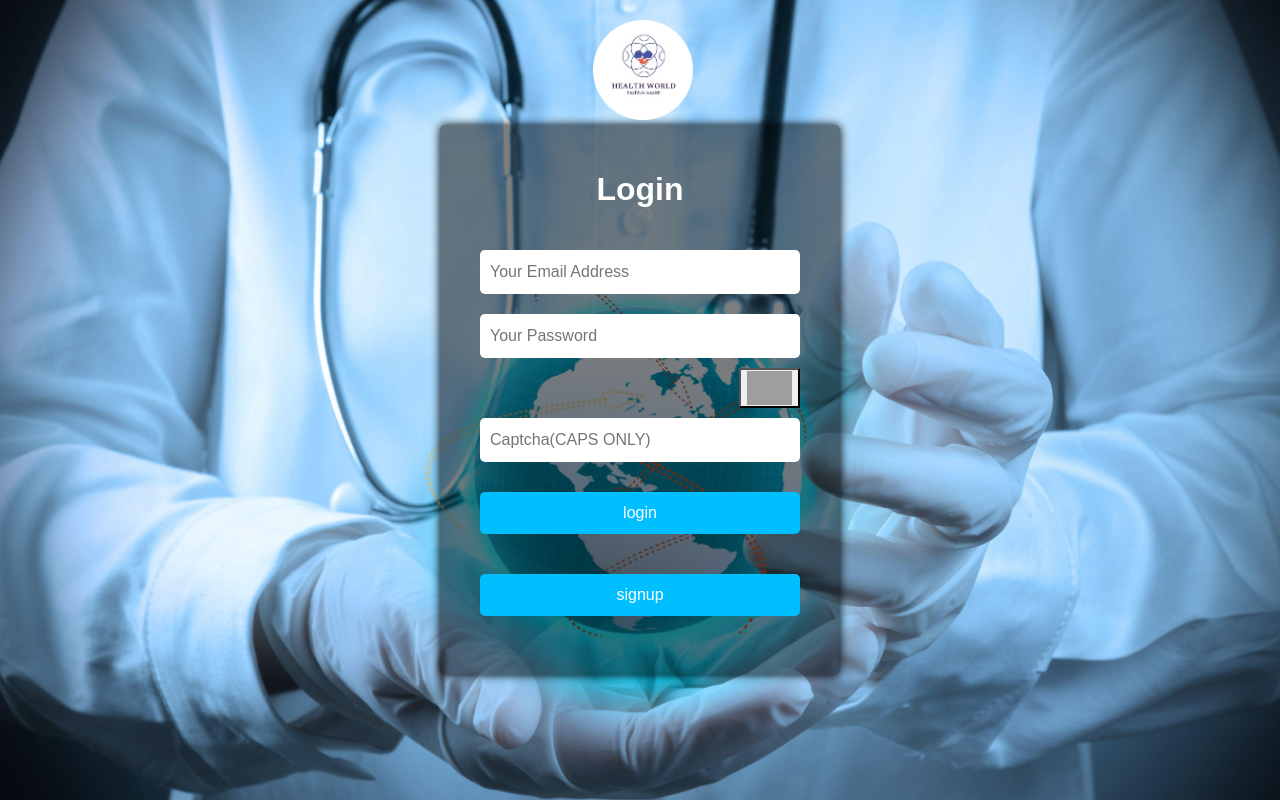
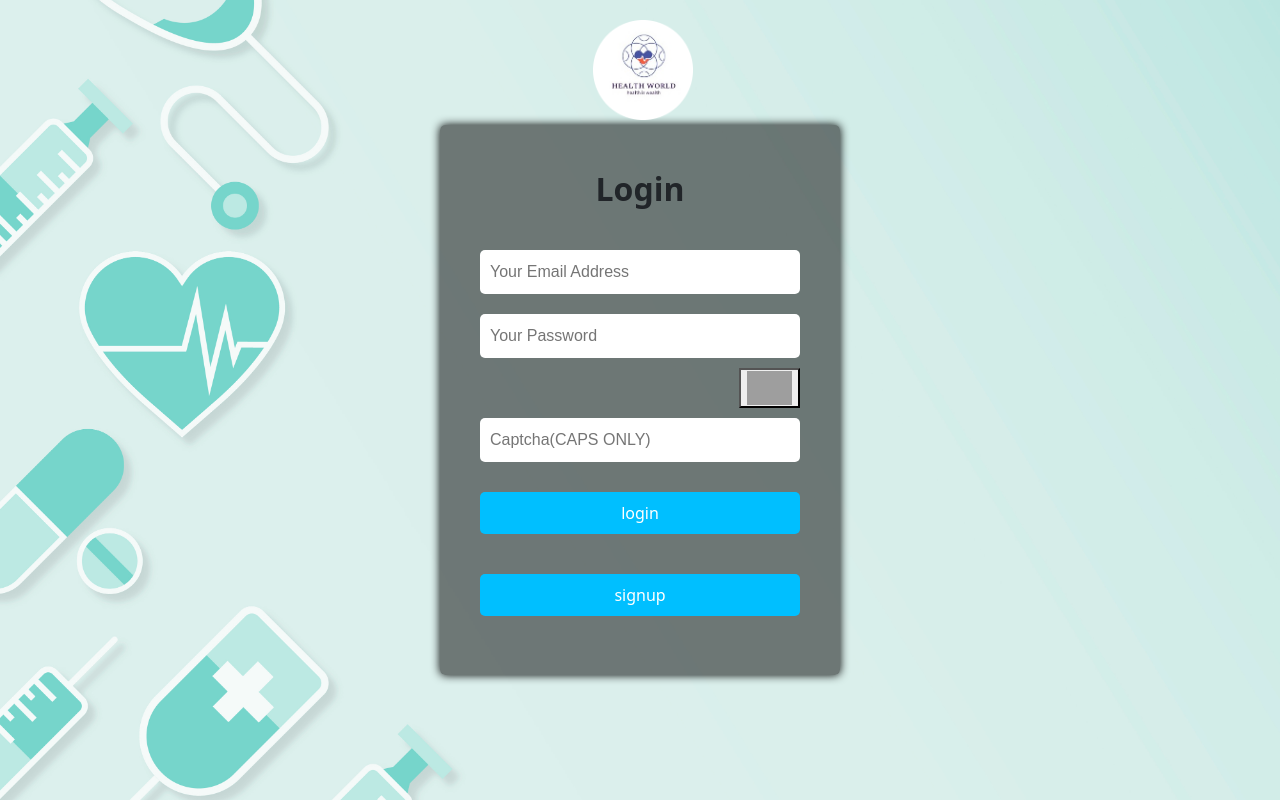
Before and after one commit to anshulakotiya/EPICS, a Django app: page / in a window 1280 px wide. Run offline with Django 3.2, Linux system fonts and the light colour scheme; data that the repository does not hold is empty; some libraries are stand-ins or nearby versions; grey boxes are pictures that could not be loaded.

Commit message:
home page

```diff
--- a/health/static/css/style.css
+++ b/health/static/css/style.css
@@ -12,13 +12,7 @@ body{
     width: 100%;
     height :auto;
         }
-.background-home{
-	font-family: sans-serif;
-	background-image: url("/static/images/doctor1.png");
-	background-size: cover;
-	font-size: 14px;
-	color: #fff;
-}
+
 .images{
 	margin-left: 46.3% ;
 	margin-top: 20px ;
```
Also changed, not shown: media/captcha.jpg.
